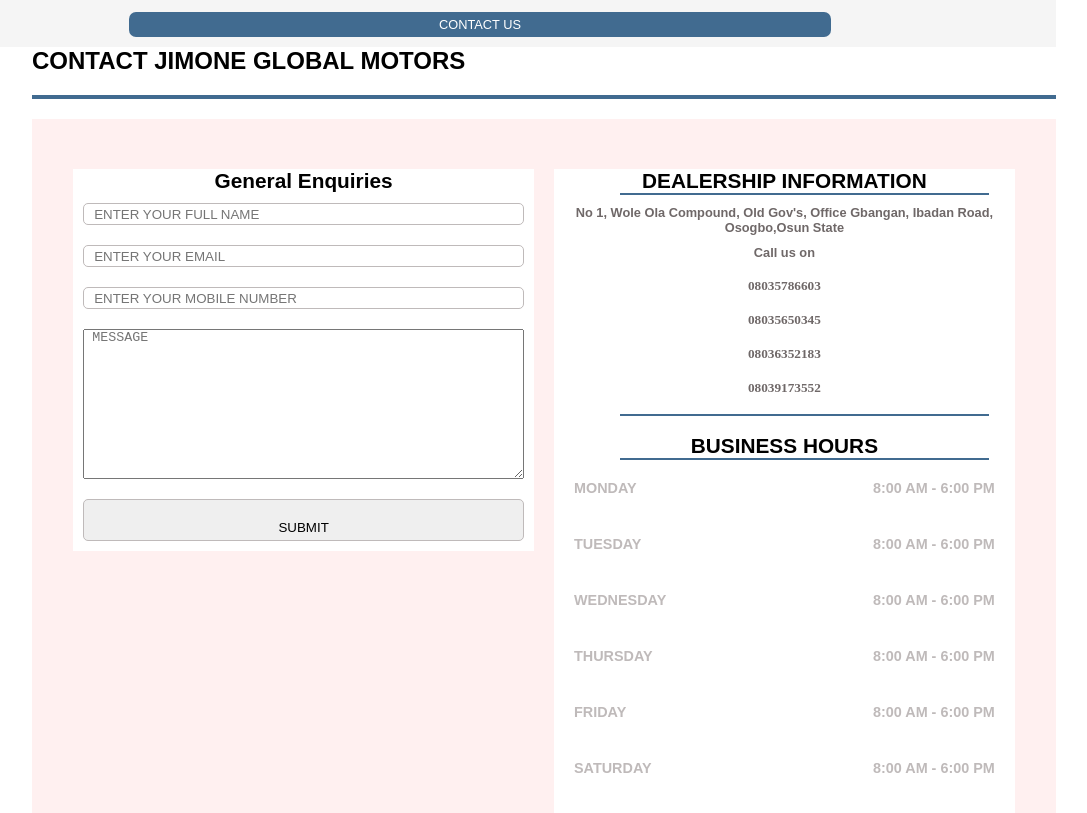
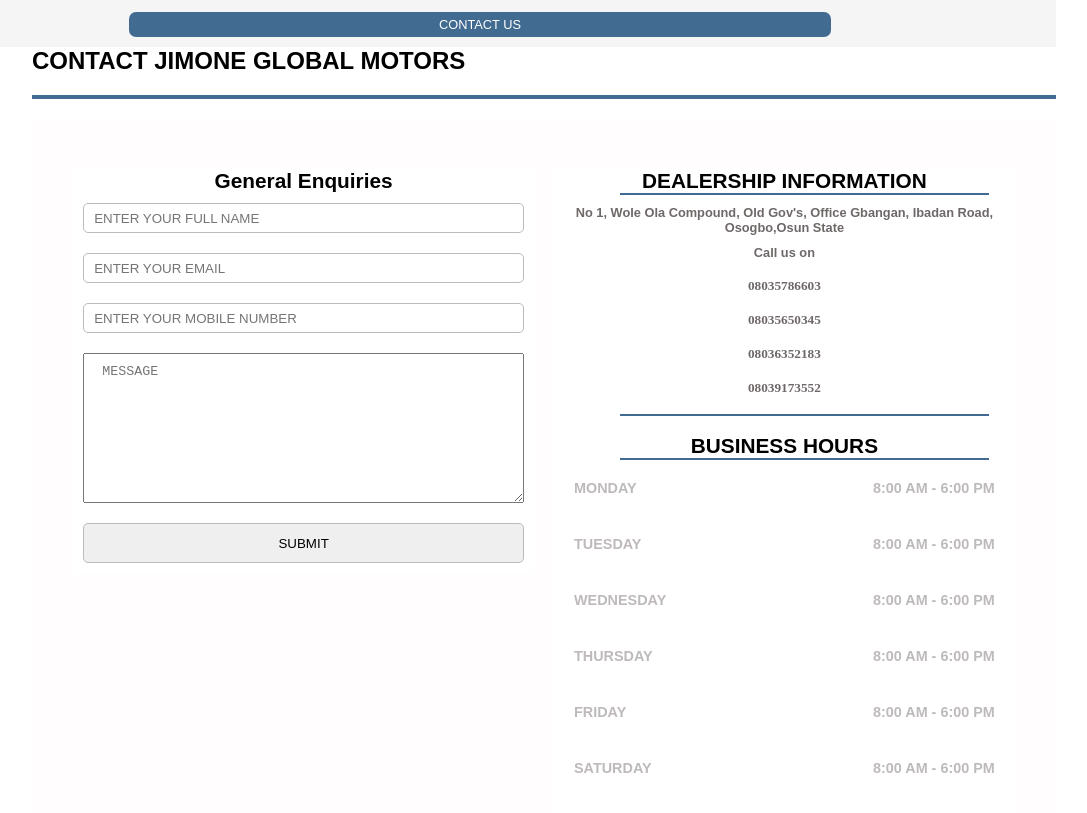
Before and after one commit to ibromoney/jimone, a plain HTML site: page index.html in a window 1280 px wide. Shown: the part 3801-4614 px from the top of the page, without its empty margins (96-1183 px from the left). Drawn offline with Linux system fonts and the light colour scheme.

Commit message:
Add files via upload

```diff
--- a/style.css
+++ b/style.css
@@ -290,7 +290,6 @@ button:hover {
 
 .contact{
     width: 100%;
-    /* height: 400px; */
     display: flex;
     justify-content: center;
     align-items: center;
@@ -322,7 +321,7 @@ font-weight: bolder;
     justify-content: center;
 
     margin-top: 20px;
-    background-color: rgb(255, 240, 240);
+   background-color: rgb(255, 253, 253);
     gap: 20px;
 }
 
@@ -352,7 +351,7 @@ font-weight: bolder;
 
 form  input {
     width: 100%;
-    height: 20px;
+    height: 30px;
     outline: none;
     padding: 10px;
     border-radius: 5px;
@@ -361,13 +360,12 @@ form  input {
 textarea {
     width: 100%;
     height: 150px;
+    padding: 10px;
 }
-
 
 form  button {
     width: 100%;
-    height: 20px;
-    padding: 20px;
+    height: 40px;
     border-radius: 5px;
     outline: none;
     border: 1px solid rgb(191, 186, 186);
@@ -581,6 +579,10 @@ padding: 20px;
     margin-top: 20px;
 }
 
+.About  .About1{
+    width: 98%;
+}
+
 .contact{
     display: flex;
     flex-direction: column;
```
